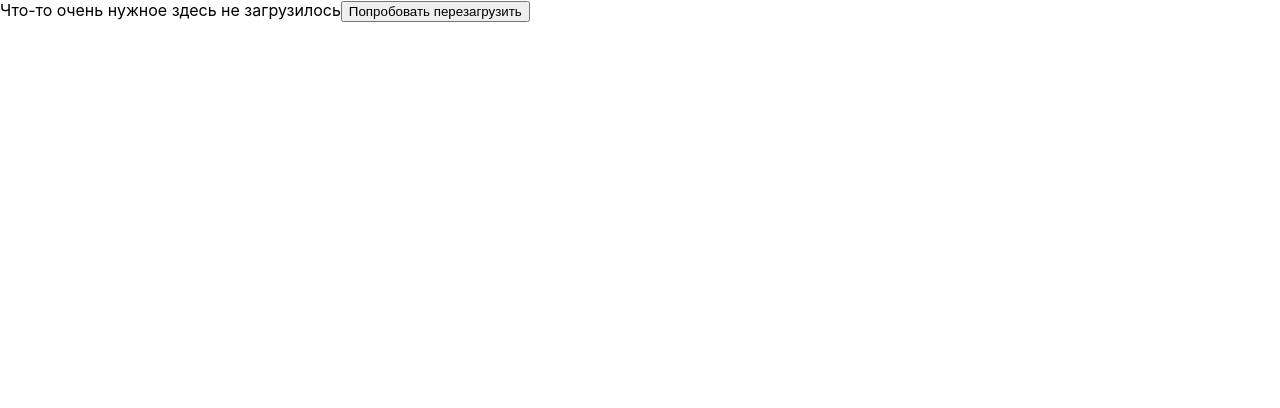
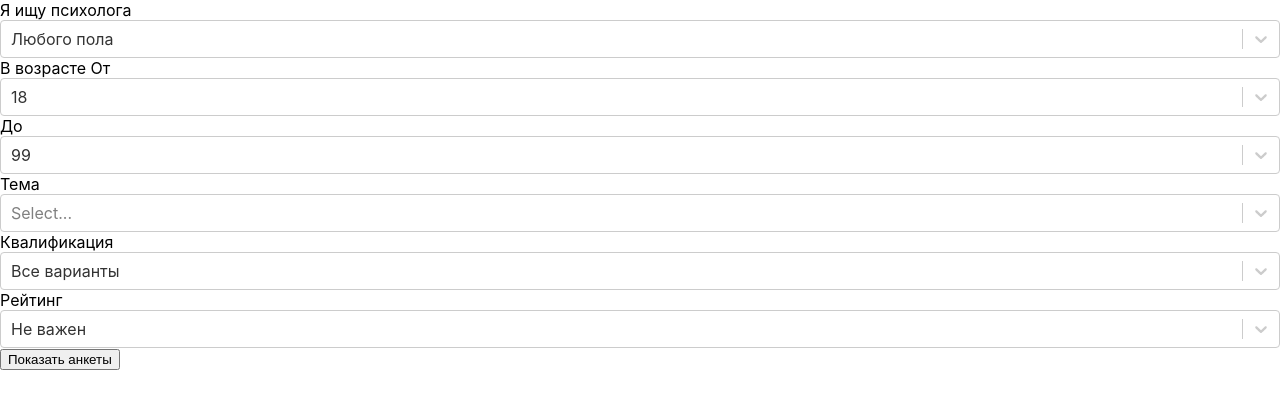
Before and after one commit to KnightSlayer/test-task, a React (Vite) app: page / in a window 1280 px wide. Shown: the top 408 px of the page. Built offline with nearby package versions, Linux system fonts and the light colour scheme; no server answers.

Commit message:
SpecialistFilterForm.tsx functionality

```diff
--- /dev/null
+++ b/src/common/components/Button.tsx
@@ -0,0 +1,13 @@
+import { ReactNode, ButtonHTMLAttributes } from "react"
+
+interface ButtonProps extends ButtonHTMLAttributes<HTMLButtonElement> {
+  children: ReactNode
+}
+
+export const Button = (props: ButtonProps) => {
+  return (
+    <button
+      {...props}
+    />
+  )
+}
--- /dev/null
+++ b/src/domain/_store/domainSlice.ts
@@ -0,0 +1,7 @@
+import { combineReducers } from "@reduxjs/toolkit"
+import { subjectReducer } from "../subject/subjectSlice"
+
+
+export const domainReducer = combineReducers({
+  subject: subjectReducer,
+});
--- a/src/domain/specialist/SpecialistFilterForm/SpecialistFilterForm.tsx
+++ b/src/domain/specialist/SpecialistFilterForm/SpecialistFilterForm.tsx
@@ -1,19 +1,38 @@
-import { memo, useEffect, useState } from "react"
+import { memo, useEffect, useMemo } from "react"
 import { Controller, useForm } from "react-hook-form"
-import { SpecialistFilterFormData, formDataToFilterData, SEX_OPTIONS, AGE_OPTIONS } from "./SpecialistFilterFormService"
-import { Select } from "../../../common/components/Select";
+import { useNavigate } from "react-router-dom"
+import qs from 'qs'
+import {
+  SpecialistFilterFormData,
+  formDataToFilterData,
+  filterDataToFormData,
+  SEX_OPTIONS,
+  AGE_OPTIONS,
+  PROF_SPECIALITY_OPTIONS, RATING_OPTIONS
+} from "./SpecialistFilterFormService"
+import { Select } from "../../../common/components/Select"
+import { useAppSelector } from "../../../store/hooks"
+import { selectSubjects } from "../../subject/subjectSlice"
+import { Button } from "../../../common/components/Button"
+import { FetchSpecialistsFilter } from "../specialistApi"
 
-export const SpecialistFilterForm = memo(() => {
+type SpecialistFilterFormProps = {
+  onSubmit: (filterData: Omit<FetchSpecialistsFilter, 'limit' | 'offset'>) => void
+}
+
+export const SpecialistFilterForm = memo((props: SpecialistFilterFormProps) => {
+  const navigate = useNavigate();
+  const queryFilters = qs.parse(window.location.search.slice(1)) as unknown as FetchSpecialistsFilter // TODO: type guard
+
+  const subjects = useAppSelector(selectSubjects)
+  const subjectOptions = useMemo(() => Object.values(subjects).map(subject => ({
+    value: subject.id,
+    label: subject.name,
+  })), [subjects])
+
   const { control, handleSubmit, watch, getValues, setValue } = useForm<SpecialistFilterFormData>({
-    // defaultValues: { firstName: op.at(1) },
+    defaultValues: filterDataToFormData(queryFilters, subjectOptions),
   });
-
-  // const [v, setV] = useState(1)
-  // useEffect(() => {
-  //   const i = setInterval(() => setV(Math.random()), 2_000)
-  //
-  //   return () => clearInterval(i)
-  // }, [])
 
   // keep always ageFrom <= ageTo
   useEffect(() => {
@@ -35,10 +54,13 @@ export const SpecialistFilterForm = memo(() => {
     })
   }, [])
 
-  const subjectOptions: any[] = []
-
   const onSubmit = (data: SpecialistFilterFormData) => {
-    console.log("onSubmit", data, formDataToFilterData(data))
+    const filterData = formDataToFilterData(data)
+    navigate(
+      {search: qs.stringify(filterData)},
+      { replace: true }, // чтобы не возиться с историй браузера
+    )
+    props.onSubmit(filterData)
   }
 
   return (
@@ -102,6 +124,38 @@ export const SpecialistFilterForm = memo(() => {
           }
         />
       </label>
+
+      <label>
+        <span> Квалификация </span>
+        <Controller
+          name="profSpeciality"
+          control={control}
+          render={
+            ({ field }) => <Select
+              {...field}
+              options={PROF_SPECIALITY_OPTIONS}
+            />
+          }
+        />
+      </label>
+
+      <label>
+        <span> Рейтинг </span>
+        <Controller
+          name="rating"
+          control={control}
+          render={
+            ({ field }) => <Select
+              {...field}
+              options={RATING_OPTIONS}
+            />
+          }
+        />
+      </label>
+
+      <Button>
+        Показать анкеты
+      </Button>
     </form>
   )
 })
--- a/src/domain/specialist/SpecialistFilterForm/SpecialistFilterFormService.ts
+++ b/src/domain/specialist/SpecialistFilterForm/SpecialistFilterFormService.ts
@@ -100,12 +100,16 @@ export const formDataToFilterData = (formDara: SpecialistFilterFormData): Omit<F
 }
 
 export const filterDataToFormData = (filterData: FetchSpecialistsFilter, subjectOptions: SelectValueOf<SubjectId>[] ): SpecialistFilterFormData => {
+  const ageFrom = AGE_OPTIONS.find((opt) => opt.value == filterData.ageFrom) ||  AGE_OPTIONS.at(0)!;
+  const ageToValue = Math.max(ageFrom.value!, Number(filterData.ageTo))
+  const ageTo = AGE_OPTIONS.find((opt) => opt.value == ageToValue) ||  AGE_OPTIONS.at(-1)!
+
   return {
-    sex: SEX_OPTIONS.find((opt) => opt.value === filterData.sex),
-    profSpeciality: PROF_SPECIALITY_OPTIONS.find((opt) => opt.value === filterData.profSpeciality),
-    ageFrom: filterData.ageFrom == null ? undefined : { value: filterData.ageFrom, label: String(filterData.ageFrom) },
-    ageTo: filterData.ageTo == null ? undefined : { value: filterData.ageTo, label: String(filterData.ageTo) },
-    rating: RATING_OPTIONS.find((opt) => opt.value?.from === filterData.ageFrom && opt.value?.to === filterData.ageTo),
-    subjectId: subjectOptions.find((opt) => opt.value === filterData.subjectId),
+    sex: SEX_OPTIONS.find((opt) => opt.value == filterData.sex),
+    profSpeciality: PROF_SPECIALITY_OPTIONS.find((opt) => opt.value == filterData.profSpeciality),
+    ageFrom,
+    ageTo,
+    rating: RATING_OPTIONS.find((opt) => opt.value?.from == filterData.ratingFrom && opt.value?.to == filterData.ratingTo) || RATING_OPTIONS.at(0),
+    subjectId: subjectOptions.find((opt) => opt.value == filterData.subjectId) || subjectOptions.at(0),
   }
 }
--- a/src/domain/subject/subjectApi.ts
+++ b/src/domain/subject/subjectApi.ts
@@ -8,3 +8,18 @@ export const fetchALlSubjects = async (): Promise<Subject[]> => {
 
   return res.data
 }
+
+export const fetchAllSubjectsMemoized = (() => {
+  let memoizedResponsePromise: Promise<Subject[]> | null
+
+  return () => {
+    if (!memoizedResponsePromise) {
+      memoizedResponsePromise = fetchALlSubjects()
+      memoizedResponsePromise.catch(() => {
+        memoizedResponsePromise = null
+      })
+    }
+
+    return memoizedResponsePromise
+  }
+})()
--- /dev/null
+++ b/src/domain/subject/subjectSlice.ts
@@ -0,0 +1,34 @@
+import { createAsyncThunk, createSlice } from "@reduxjs/toolkit"
+import { RootState } from "../../store/store"
+import { fetchAllSubjectsMemoized } from "./subjectApi"
+import { Subject, SubjectId } from "./Subject"
+
+export type SubjectDomainState = Record<SubjectId, Subject>
+
+const initialState: SubjectDomainState = {}
+
+export const fetchAllSubjectsThunk = createAsyncThunk(
+  "subject/fetchCount",
+  async () => {
+    const subjects = await fetchAllSubjectsMemoized()
+    return subjects
+  },
+)
+
+export const subjectSlice = createSlice({
+  name: "subject",
+  initialState,
+  reducers: {},
+  extraReducers: (builder) => {
+    builder
+      .addCase(fetchAllSubjectsThunk.fulfilled, (state, action) => {
+        for (const subject of action.payload) {
+          state[subject.id] = subject
+        }
+      })
+  },
+})
+
+export const selectSubjects = (state: RootState) => state.domain.subject
+
+export const subjectReducer = subjectSlice.reducer
--- a/src/routes/SearchSpecialistPage.tsx
+++ b/src/routes/SearchSpecialistPage.tsx
@@ -1,17 +1,24 @@
-import { useMemo } from "react"
+import { useCallback, useEffect, useMemo } from "react"
 import { SpecialistFilterForm } from "../domain/specialist/SpecialistFilterForm/SpecialistFilterForm"
 import { Preloader } from "../common/components/Preloader"
-import { fetchALlSubjects } from "../domain/subject/subjectApi";
+import { fetchAllSubjectsThunk } from "../domain/subject/subjectSlice";
+import { useAppDispatch } from "../store/hooks";
+import {FetchSpecialistsFilter} from "../domain/specialist/specialistApi";
 
 export const SearchSpecialistPagePath = "/"
 
 export const SearchSpecialistPage = () => {
-  const loaders = useMemo(() => [fetchALlSubjects], [])
+  const dispatch = useAppDispatch()
+  const loaders = useMemo(() => [() => dispatch(fetchAllSubjectsThunk())], [])
+  const onSubmit = useCallback((filterData: Omit<FetchSpecialistsFilter, 'limit' | 'offset'>) => {
+    console.log('onSubmit', filterData)
+  }, [])
+
 
   return (
     <Preloader loaders={loaders}>
       <div>
-        <SpecialistFilterForm />
+        <SpecialistFilterForm onSubmit={onSubmit} />
       </div>
     </Preloader>
   )
--- a/src/store/store.ts
+++ b/src/store/store.ts
@@ -1,8 +1,10 @@
 import { configureStore, ThunkAction, Action } from "@reduxjs/toolkit"
 import counterReducer from "../features/counter/counterSlice"
+import { domainReducer } from "../domain/_store/domainSlice"
 
 export const store = configureStore({
   reducer: {
+    domain: domainReducer,
     counter: counterReducer,
   },
 })
```
Also changed, not shown: package.json (+4 -5 lines), 1 other file (tests, documents, lock files or other folders).
